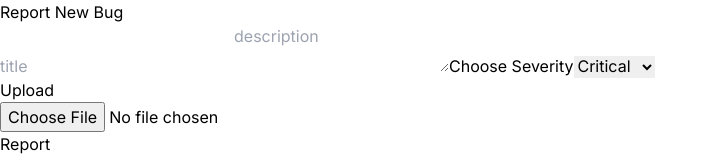
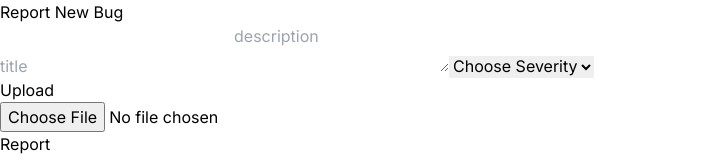
Before and after one commit to dev-subhadeep/squashpro, a Next.js app in the folder trello/: page /tracker/report-bug in a window 1280 px wide. Shown: the top 160 px of the page, without its empty margins (0-718 px from the left). Built offline with nearby package versions, Linux system fonts and the light colour scheme.

Commit message:
fix: accepts critical as a severity value

```diff
--- a/trello/src/components/ReportNewBug.tsx
+++ b/trello/src/components/ReportNewBug.tsx
@@ -36,8 +36,12 @@ const ReportNewBug = () => {
       }
       const postBugReportResponse = await axios.post("/api/bugs", data)
       console.log(postBugReportResponse)
+      setTitle("")
+      setDescription("")
+      setSeverity("")
+      setSource("")
     } catch (error: any) {
-      console.log(error.message)
+      console.log(error)
     }
   }
 
@@ -72,12 +76,13 @@ const ReportNewBug = () => {
           placeholder="description"
           onChange={(e) => setDescription(e.target.value)}
         ></textarea>
-        <label htmlFor="severity">Choose Severity</label>
+
         <select
           value={severity}
           id="severity"
           onChange={(e) => setSeverity(e.target.value)}
         >
+          <option value="">Choose Severity</option>
           <option value="Critical">Critical</option>
           <option value="Major">Major</option>
           <option value="Medium">Medium</option>
```
